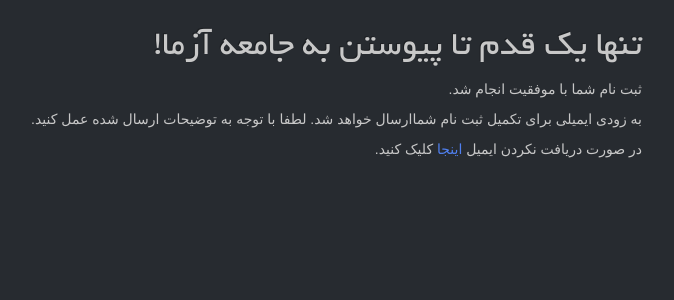
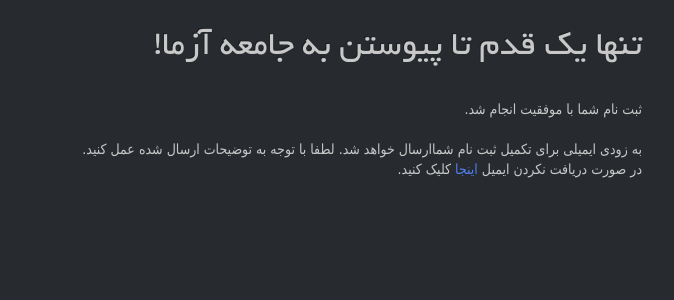
Before and after one commit to s-soroosh/azma-py, a Django app: template user/templates/pending_for_confirm.html in a window 1280 px wide. Shown: the part 52-352 px from the top of the page, without its empty margins (568-1242 px from the left). Run offline with Django 3.2, Linux system fonts and the light colour scheme; the template is opened without the code that fills it, so the values that code supplies are empty; some libraries are stand-ins or nearby versions.

Commit message:
i changed font-family and some paddings for better presentation

```diff
--- a/static/css/base.css
+++ b/static/css/base.css
@@ -1,10 +1,17 @@
-h1 {
+h1,h2,h3 {
 
     font-family: "yekan";
+    padding-bottom: 20px;
 }
 
 a {
     color: #5080f0;
+}
+
+
+p {
+    font-family: tahoma;
+    padding-bottom: 10px;
 }
 
 .nav-header {
@@ -34,6 +41,7 @@ a {
     padding-top: 5px;
     padding-bottom: 2px;
 }
+
 
 .btn-success {
     background-image: linear-gradient(#777777, #227733 40%, #333333);
@@ -78,6 +86,6 @@ a {
     border-color: #ebccd1;
 }
 
-label{
+label {
     font-family: Roya;
 }
--- a/user/templates/pending_for_confirm.html
+++ b/user/templates/pending_for_confirm.html
@@ -12,8 +12,7 @@
 
         <p>
             به زودی ایمیلی برای تکمیل ثبت نام شماارسال خواهد شد. لطفا با توجه به توضیحات ارسال شده عمل کنید.
-            </p>
-            <p>
+            <br/>
             در صورت دریافت نکردن ایمیل
             <a href="{% url 'confirm_again' %}">اینجا</a>
             کلیک کنید.
```
Lines whose indentation alone changed are shown as unchanged.
